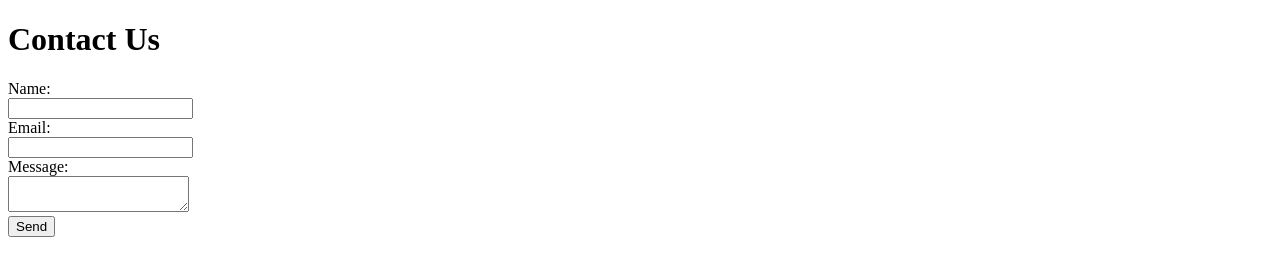
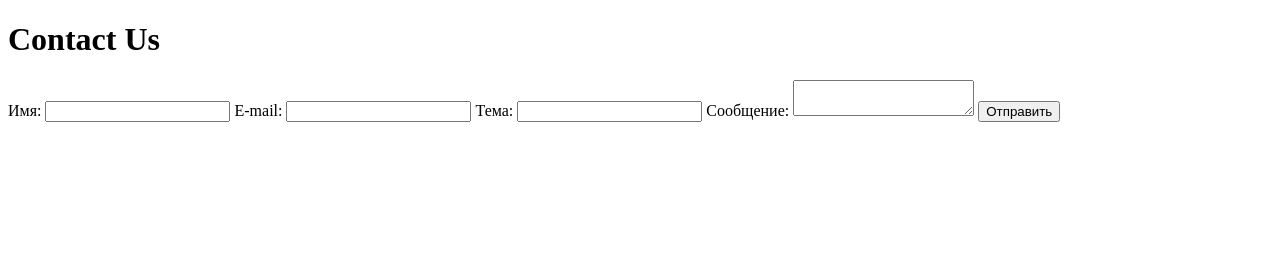
Before and after one commit to DreamingTeamDev/demo, a plain HTML site: page index.html in a window 1280 px wide. Drawn offline with Linux system fonts and the light colour scheme.

Commit message:
Update index.html

```diff
--- a/index.html
+++ b/index.html
@@ -7,7 +7,7 @@
   </head>
   <body>
     <h1>Contact Us</h1>
-    <form>
+<!--     <form>
       <label>Name:</label>
       <br />
       <input type="text" id="name" />
@@ -21,6 +21,22 @@
       <textarea id="message"></textarea>
       <br />
       <button type="submit" onclick="sendEmail()">Send</button>
-    </form>
+    </form> -->
+    <form action="https://mail-server-54wd.onrender.com/send-mail" method="post">
+  <label for="name">Имя:</label>
+  <input type="text" id="name" name="name" required>
+
+  <label for="email">E-mail:</label>
+  <input type="email" id="email" name="email" required>
+
+  <label for="subject">Тема:</label>
+  <input type="text" id="subject" name="subject" required>
+
+  <label for="message">Сообщение:</label>
+  <textarea id="message" name="message" required></textarea>
+
+  <input type="submit" value="Отправить">
+</form>
+
   </body>
 </html>
```
